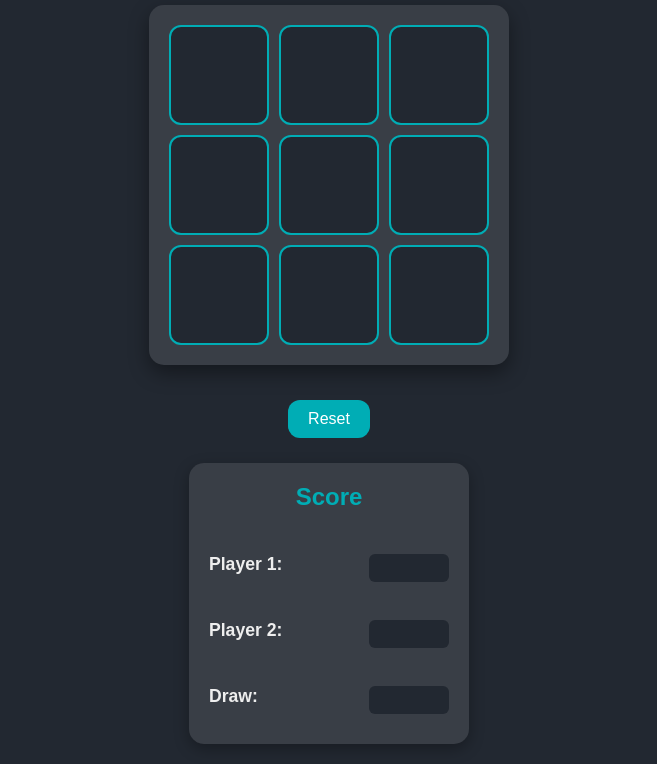
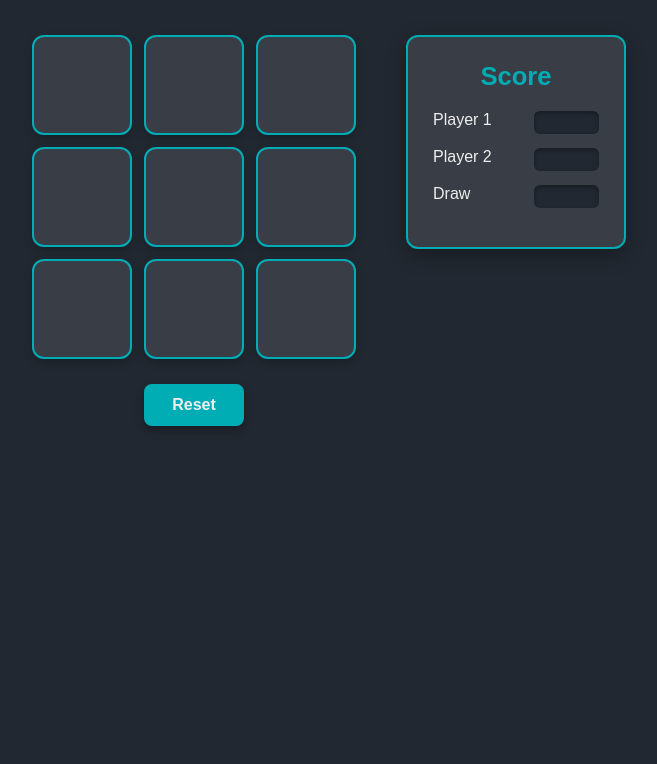
Before and after one commit to atimaadkaramat/Tic-Tac-Toe-Game, a plain HTML site: page index.html in a window 1280 px wide. Shown: the part 80-844 px from the top of the page, without its empty margins (311-968 px from the left). After the commit the page ends 800 px from the top, so only its background shows below. Drawn offline with Linux system fonts and the light colour scheme.

Commit message:
updating files

```diff
--- a/index.html
+++ b/index.html
@@ -10,32 +10,28 @@
 
 <h1>Tic Tac Toe</h1>
 
+<div id="gameContainer">
+    <div id="boardContainer">
         <div id="wrapper">
             <button class="all" onclick="fun(0)"></button>
             <button class="all" onclick="fun(1)"></button>
             <button class="all" onclick="fun(2)"></button>
-
             <button class="all" onclick="fun(3)"></button>
             <button class="all" onclick="fun(4)"></button>
             <button class="all" onclick="fun(5)"></button>
-
-
             <button class="all" onclick="fun(6)"></button>
             <button class="all" onclick="fun(7)"></button>
             <button class="all" onclick="fun(8)"></button>
-
         </div>
-
         <button id="reset" onclick="reset()">Reset</button>
+    </div>
 
     <div id="scoreBoard">
         <h2>Score</h2>
-        <br>
-        <h4>Player 1: <input type="text" id="Player1" readonly></h4>
-        <br>
-        <h4>Player 2: <input type="text" id="Player2" readonly></h4>
-        <br>
-        <h4>Draw: <input type="text" id="Draw" readonly></h4>
+        <h4>Player 1 <input type="text" id="Player1" readonly></h4>
+        <h4>Player 2 <input type="text" id="Player2" readonly></h4>
+        <h4>Draw <input type="text" id="Draw" readonly></h4>
+    </div>
 </div>
 
 </body>
--- a/style.css
+++ b/style.css
@@ -1,15 +1,13 @@
-*
-{
+* {
     margin: 0;
     padding: 0;
     box-sizing: border-box;
-    font-family: Arial, sans-serif;
+    font-family: "Poppins", sans-serif;
 }
 
-body
-{
-    background-color: #222831;
-    color: #eeeeee;
+body {
+    background: #222831;
+    color: #EEEEEE;
     display: flex;
     flex-direction: column;
     align-items: center;
@@ -17,105 +15,142 @@ body
     padding: 20px;
 }
 
-h1
-{
+h1 {
     font-size: 2.5rem;
-    margin-bottom: 20px;
+    margin-bottom: 30px;
+    font-weight: 600;
     color: #00ADB5;
-    text-shadow: 2px 2px 5px rgba(0,0,0,0.5);
+    letter-spacing: 1px;
 }
 
-#wrapper
-{
+#gameContainer {
+    display: flex;
+    justify-content: center;
+    align-items: flex-start;
+    gap: 50px;
+    margin-top: 20px;
+}
+
+/* --- Board --- */
+#boardContainer {
+    display: flex;
+    flex-direction: column;
+    align-items: center;
+}
+
+#wrapper {
     display: grid;
     grid-template-columns: repeat(3, 100px);
-    grid-gap: 10px;
-    padding: 20px;
-    background-color: #393E46;
-    border-radius: 15px;
-    box-shadow: 0 8px 20px rgba(0,0,0,0.4);
-    margin-bottom: 25px;
+    grid-gap: 12px;
 }
 
-.all
-{
+.all {
     width: 100px;
     height: 100px;
     font-size: 2rem;
     font-weight: bold;
-    color: #eeeeee;
-    background: #222831;
+    color: #EEEEEE;
+    background: #393E46;
     border: 2px solid #00ADB5;
     border-radius: 12px;
     cursor: pointer;
-    transition: all 0.3s ease;
+    transition: transform 0.2s ease, background 0.2s ease, box-shadow 0.2s ease;
+    box-shadow: 0 4px 10px rgba(0,0,0,0.2);
 }
 
-.all:hover:not(:disabled)
-{
+.all:hover:not(:disabled) {
     background: #00ADB5;
     color: #222831;
-    transform: scale(1.05);
+    transform: translateY(-2px);
+    box-shadow: 0 6px 14px rgba(0,0,0,0.3);
 }
 
-.all:disabled
-{
-    opacity: 0.6;
+.all:disabled {
+    color: #777;
+    background: #2a2f36;
     cursor: not-allowed;
+    box-shadow: none;
 }
 
-#reset
-{
+/* Reset button */
+#reset {
+    margin-top: 25px;
+    padding: 12px 28px;
+    border: none;
     background: #00ADB5;
-    color: white;
-    border: none;
+    color: #EEEEEE;
     font-size: 1rem;
-    padding: 10px 20px;
-    border-radius: 12px;
+    font-weight: bold;
+    border-radius: 8px;
     cursor: pointer;
-    transition: 0.3s;
-    margin-top: 10px;
+    transition: transform 0.2s ease, box-shadow 0.2s ease;
+    box-shadow: 0 4px 10px rgba(0,0,0,0.3);
 }
 
-#reset:hover
-{
-    background: #008A91;
-    transform: scale(1.05);
+#reset:hover {
+    background: #00cdd5;
+    color: #222831;
+    transform: translateY(-2px);
+    box-shadow: 0 6px 14px rgba(0,0,0,0.4);
 }
 
-#scoreBoard
-{
-    width: 280px;
-    padding: 20px;
-    margin-top: 25px;
-    background-color: #393E46;
-    border-radius: 15px;
+/* --- Scoreboard --- */
+#scoreBoard {
+    padding: 25px;
+    border-radius: 12px;
+    background: #393E46;
+    border: 2px solid #00ADB5;
+    width: 220px;
     text-align: center;
-    box-shadow: 0 5px 15px rgba(0,0,0,0.3);
+    box-shadow: 0 6px 20px rgba(0,0,0,0.3);
 }
 
-#scoreBoard h2
-{
-    margin-bottom: 15px;
+#scoreBoard h2 {
+    margin-bottom: 20px;
+    font-size: 1.6rem;
+    font-weight: 600;
     color: #00ADB5;
 }
 
-#scoreBoard h4
-{
+#scoreBoard h4 {
     display: flex;
     justify-content: space-between;
-    margin: 10px 0;
-    font-size: 1.1rem;
+    margin: 14px 0;
+    font-weight: 500;
+    color: #EEEEEE;
 }
 
-#scoreBoard h4 input
-{
-    width: 80px;
-    padding: 5px;
+#scoreBoard h4 input {
+    width: 65px;
     border: none;
     border-radius: 6px;
-    background-color: #222831;
-    color: white;
     text-align: center;
-    font-size: 1rem;
+    background: #222831;
+    color: #EEEEEE;
+    font-weight: bold;
+    padding: 4px;
+    box-shadow: inset 0 2px 4px rgba(0,0,0,0.3);
 }
+
+/* Responsive */
+@media (max-width: 768px) {
+    #gameContainer {
+        flex-direction: column;
+        gap: 25px;
+    }
+
+    #wrapper {
+        grid-template-columns: repeat(3, 80px);
+        grid-gap: 10px;
+    }
+
+    .all {
+        width: 80px;
+        height: 80px;
+        font-size: 1.6rem;
+    }
+
+    #scoreBoard {
+        width: 200px;
+    }
+}
```
Lines whose indentation alone changed are shown as unchanged.
